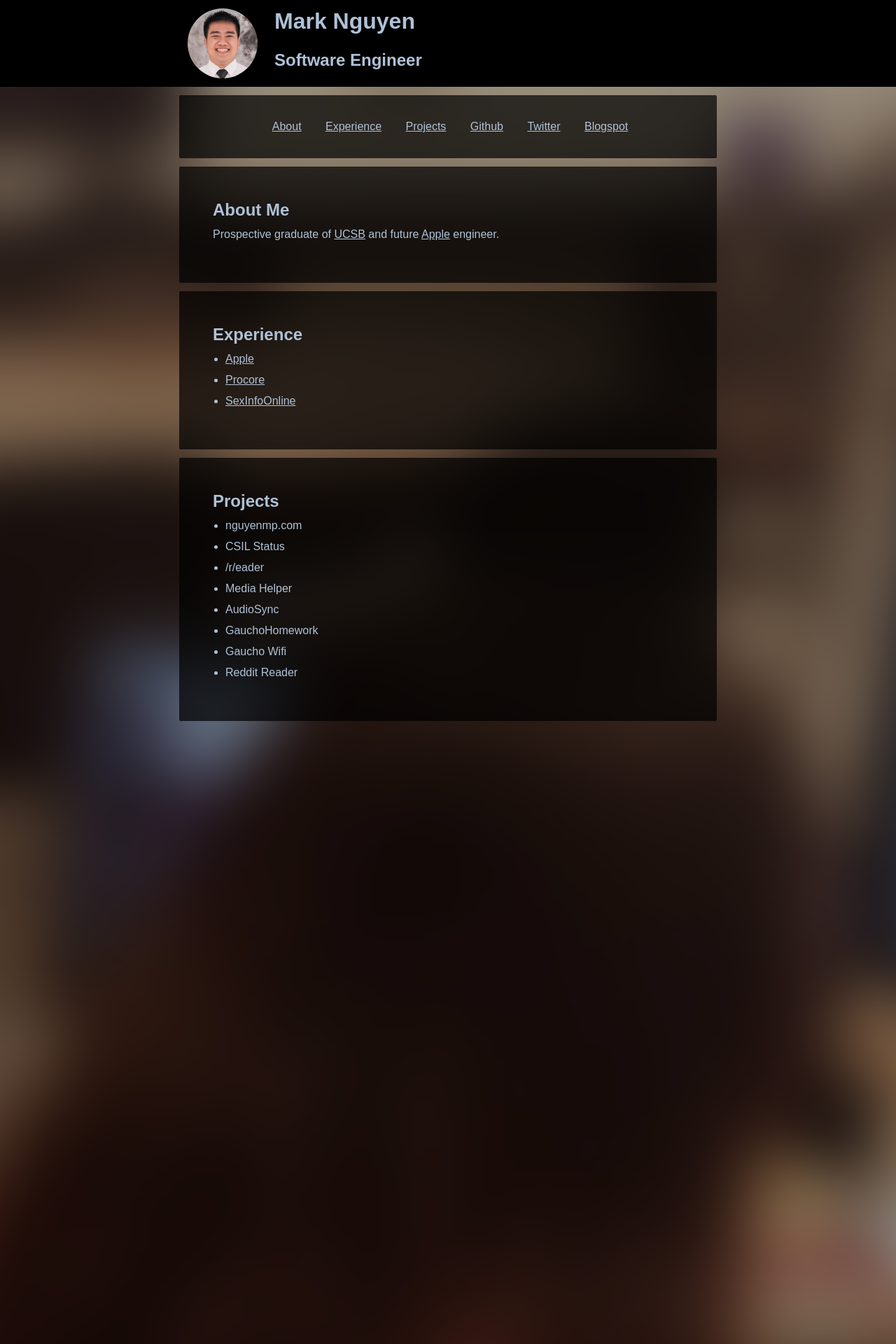
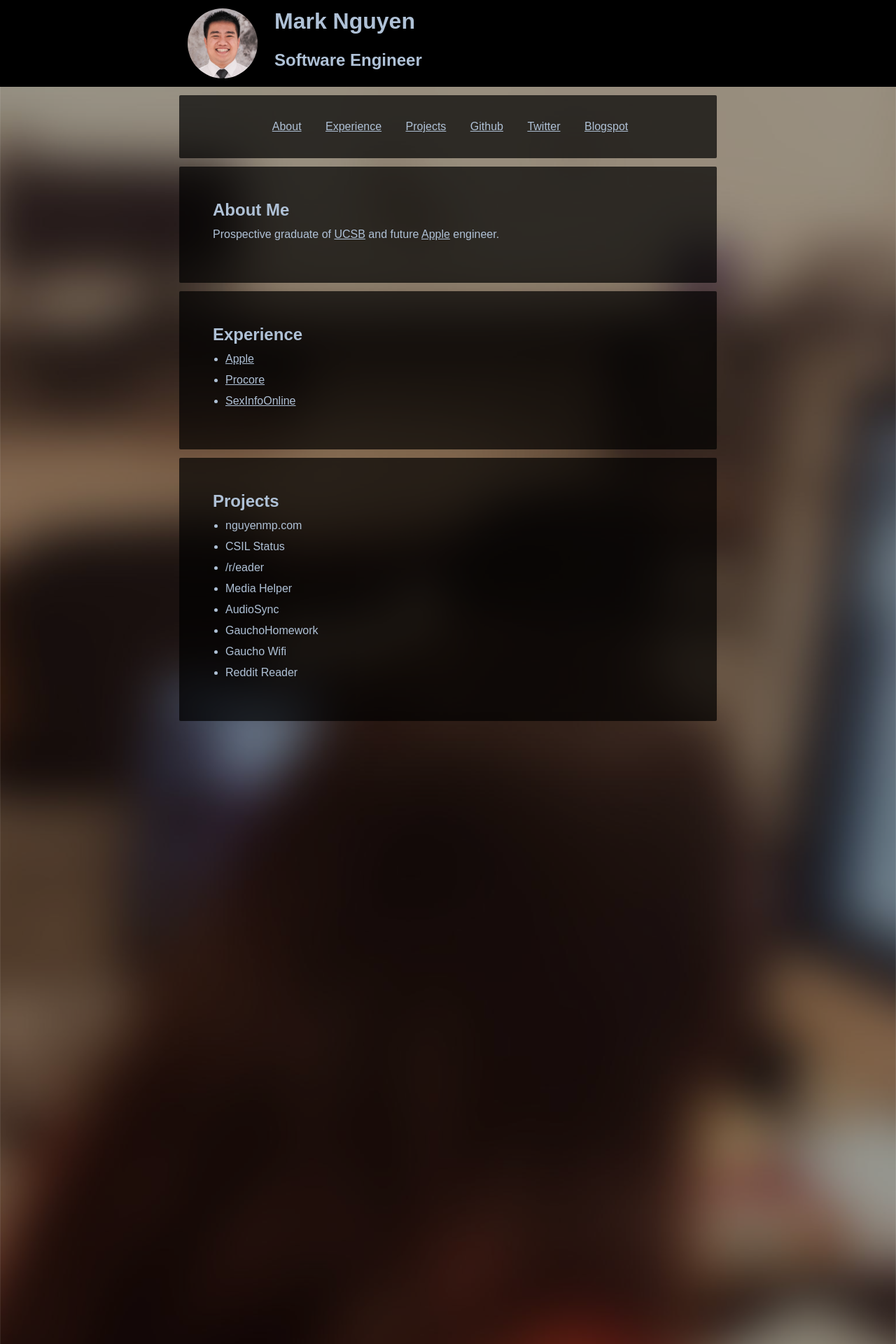
Before and after one commit to nguyenmp/mark-nguyen, a PHP site: page / in a window 1280 px wide. Shown: the top 1920 px of the page at 70% size. Run offline with PHP 8.4, Linux system fonts and the light colour scheme.

Commit message:
Playing with view width stuff for background

```diff
--- a/main.css
+++ b/main.css
@@ -12,17 +12,14 @@ html, body {
   background-color: black;
   background-size: cover;
   background-position: center;
-  -webkit-filter: brightness(60%) blur(1vw);
+  -webkit-filter: brightness(60%) blur(0.1vmin);
   z-index: -1;
   /* We will position our view to be slightly over the edge by 10vmin */
   position: fixed;
-  width: 120vw;
-  height: 120vh;
-  left: -10vw;
-  top: -10vh; }
-  @media (max-width: 767px) {
-    #background {
-      -webkit-filter: brightness(60%); } }
+  width: 100.1vw;
+  height: 200.2vw;
+  left: -0.05vw;
+  top: -0.1vw; }
 
 #title_container {
   width: 100%;
--- a/scss/background.scss
+++ b/scss/background.scss
@@ -13,20 +13,20 @@ html, body {
   background-color: black;
   background-size: cover;
   background-position: center;
-  -webkit-filter: brightness(60%) blur(1vw);
+  -webkit-filter: brightness(60%) blur(0.1vmin);
 
   // This will definitely make it hidden behind everything
   z-index: -1;
 
   /* We will position our view to be slightly over the edge by 10vmin */
   position: fixed;
-  width: 120vw;
-  height: 120vh;
-  left: -10vw;
-  top: -10vh;
+  width: 100.1vw;
+  height: 200.2vw;
+  left: -0.05vw;
+  top: -0.1vw;
 
   @include mobile {
     // On mobile, remove blur
-    -webkit-filter: brightness(60%);
+    //-webkit-filter: brightness(60%);
   }
 }
```
